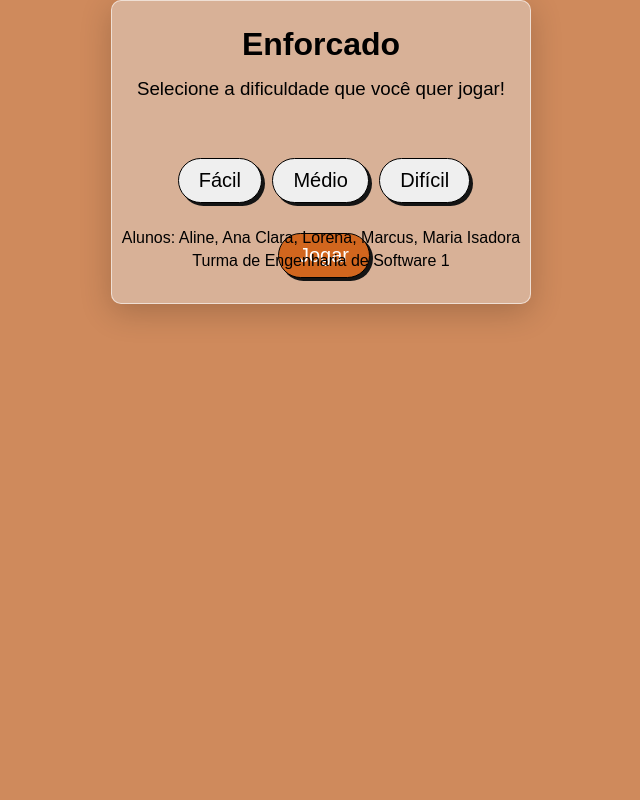
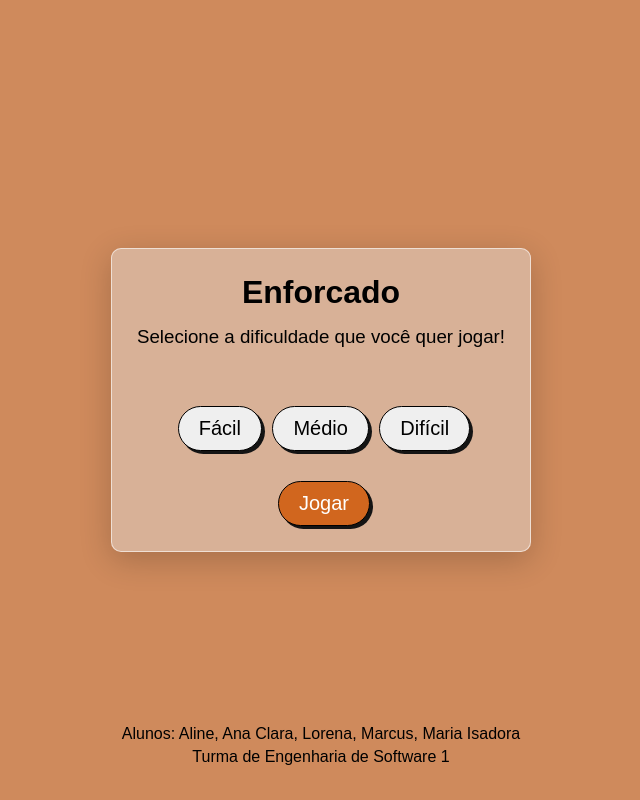
Before and after one commit to lbsilva8/ES1_jogo_forca, a plain HTML site: page frontend/index.html in a window 1280 px wide. Shown: the whole page, without its empty margins (319-959 px from the left). Drawn offline with Linux system fonts and the light colour scheme.

Commit message:
Fix: pag1

```diff
--- a/frontend/styles.css
+++ b/frontend/styles.css
@@ -28,8 +28,8 @@ body {
   align-items: center;
   justify-content: center;
   flex-direction: column;
-  position: relative;
-  height: calc(100% - 30px)
+  height: calc(100% - 30px);
+  min-height: 100vh;
 }
 
 .container {
```
